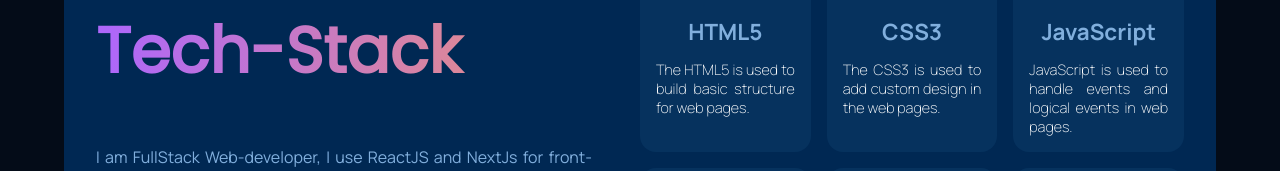
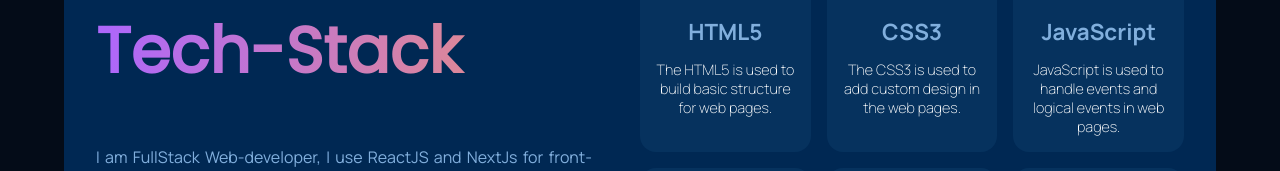
Before and after one commit to animeshsingh998/animeshwebdev, a React (Create React App) app: page / in a window 1280 px wide. Shown: the part 704-875 px from the top of the page. Built offline with nearby package versions, Linux system fonts and the light colour scheme.

Commit message:
justify
justify

```diff
--- a/src/containers/Experince/experince.css
+++ b/src/containers/Experince/experince.css
@@ -52,9 +52,6 @@
     animation: cardAni 2s;
 }
 
-.experince__card p{
-    text-align: justify;
-}
 
 @keyframes cardAni {
     from {
```
